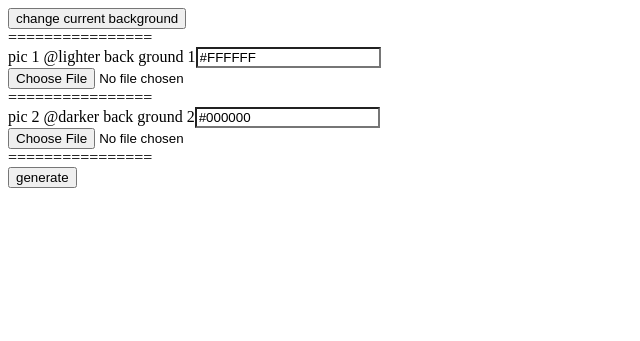
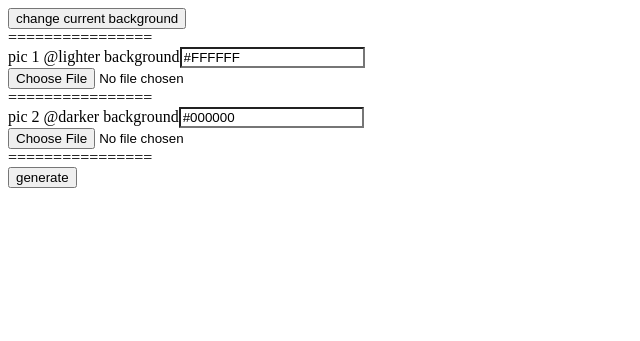
Before and after one commit to aaaaagold/2imgs, a plain HTML site: page index.html in a window 1280 px wide. Shown: the whole page, without its empty margins (0-640 px from the left). Drawn offline with Linux system fonts and the light colour scheme.

Commit message:
Update index.html

```diff
--- a/index.html
+++ b/index.html
@@ -12,13 +12,13 @@
 <div><button id="chbg">change current background</button></div>
 <div>================</div>
 <div class="disp">
-	<div>pic 1 @lighter back ground 1<input id="bg1" value="#FFFFFF"></div>
+	<div>pic 1 @lighter background<input id="bg1" value="#FFFFFF"></div>
 	<input id="file1" type=file>
 	<div style="display:none"><img id="tmp1"></div>
 </div>
 <div>================</div>
 <div class="disp">
-	<div>pic 2 @darker back ground 2<input id="bg2" value="#000000"></div>
+	<div>pic 2 @darker background<input id="bg2" value="#000000"></div>
 	<input id="file2" type=file>
 	<div style="display:none"><img id="tmp2"></div>
 </div>
```
